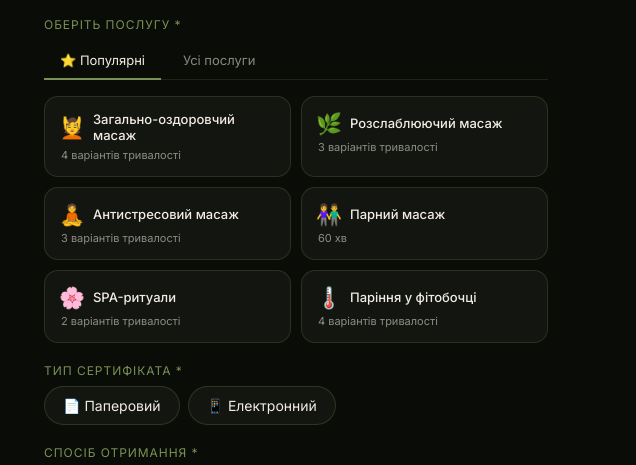
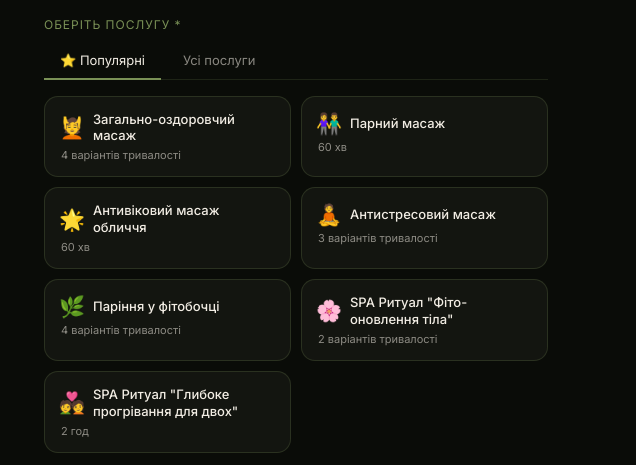
Before and after one commit to maximOliva9602/my_site_Oliva, a website: page public/certificate.html in a window 1280 px wide. Shown: the part 933-1398 px from the top of the page, 644-1280 px from the left. Drawn offline with nearby package versions, Linux system fonts and the light colour scheme; a web font is replaced by a local one.

Commit message:
cert: update services list, new popular IDs, remove prices & custom amount

```diff
--- a/public/certificate.html
+++ b/public/certificate.html
@@ -486,10 +486,14 @@
   var SERVICES = [
     { id:'zagalno', icon:'💆', name:'Загально-оздоровчий масаж',
       variants:[
-        {label:'Майстер · 60 хв',           price:1200},
-        {label:'Топ Майстер · 45 хв',        price:1150},
-        {label:'Топ Майстер · 60 хв',        price:1350},
-        {label:'Топ Майстер · 90 хв',        price:1750},
+        {label:'Майстер · 60 хв',      price:1200},
+        {label:'Топ Майстер · 45 хв',  price:1150},
+        {label:'Топ Майстер · 60 хв',  price:1350},
+        {label:'Топ Майстер · 90 хв',  price:1750},
+      ]},
+    { id:'parnyi', icon:'👫', name:'Парний масаж',
+      variants:[
+        {label:'60 хв', price:2700},
       ]},
     { id:'antistres', icon:'🧘', name:'Антистресовий масаж',
       variants:[
@@ -497,59 +501,60 @@
         {label:'60 хв', price:1200},
         {label:'90 хв', price:1600},
       ]},
-    { id:'rozsl', icon:'🌿', name:'Розслаблюючий масаж',
-      variants:[
-        {label:'30 хв', price:700},
-        {label:'45 хв', price:1000},
-        {label:'60 хв', price:1200},
-      ]},
-    { id:'antytsel', icon:'✨', name:'Антицелюлітний масаж',
-      variants:[
-        {label:'Топ Майстер · 60 хв', price:1450},
-      ]},
-    { id:'sport', icon:'🏃', name:'Спортивний масаж',
-      variants:[
-        {label:'Топ Майстер · 60 хв', price:1350},
-      ]},
-    { id:'oblychchya', icon:'💎', name:'Масаж обличчя',
-      variants:[
-        {label:'Майстер · 30 хв',      price:700},
-        {label:'Топ Майстер · 30 хв',  price:800},
-        {label:'Топ Майстер · 60 хв',  price:1350},
-      ]},
-    { id:'kaminnya', icon:'🪨', name:'Масаж гарячим камінням',
-      variants:[
-        {label:'60 хв', price:1400},
-      ]},
-    { id:'bambuk', icon:'🎍', name:'Бамбуковий баночний масаж',
+    { id:'antyvikovy', icon:'🌟', name:'Антивіковий масаж обличчя',
       variants:[
         {label:'60 хв', price:1500},
       ]},
-    { id:'parnyi', icon:'👫', name:'Парний масаж',
-      variants:[
-        {label:'60 хв', price:2700},
-      ]},
-    { id:'obgortannya', icon:'🔥', name:'Обгортання',
-      variants:[
-        {label:'Bruno Vassari Detox · 1 год 15 хв',          price:1600},
-        {label:'Гаряча експрес-трансформація · 2 год 10 хв', price:3500},
-        {label:'Холодне моделювання тіла · 2 год',           price:2700},
-        {label:'Гаряче моделювання тіла · 2 год',            price:2700},
-        {label:'SPA Seaweed (гаряче) · 1 год 10 хв',         price:1600},
-        {label:'Amore Shemen гаряче · 1 год',                price:1600},
-        {label:'Amore Shemen холодне · 1 год 10 хв',         price:1600},
-      ]},
-    { id:'fitobochka', icon:'🌡️', name:'Паріння у фітобочці',
+    { id:'fitobochka', icon:'🌿', name:'Паріння у фітобочці',
       variants:[
         {label:'20 хв', price:600},
         {label:'30 хв', price:800},
         {label:'45 хв', price:900},
         {label:'60 хв', price:1000},
       ]},
-    { id:'spa', icon:'🌸', name:'SPA-ритуали',
+    { id:'spa_fito', icon:'🌸', name:'SPA Ритуал "Фіто-оновлення тіла"',
       variants:[
-        {label:'Фіто-оновлення тіла · 90 хв',  price:2150},
-        {label:'Фіто-оновлення тіла · 130 хв', price:2750},
+        {label:'90 хв',  price:2150},
+        {label:'130 хв', price:2750},
+      ]},
+    { id:'spa_dvoh', icon:'💑', name:'SPA Ритуал "Глибоке прогрівання для двох"',
+      variants:[
+        {label:'2 год', price:2700},
+      ]},
+    { id:'spyna', icon:'🫴', name:'Масаж спини',
+      variants:[
+        {label:'30 хв', price:700},
+        {label:'45 хв', price:900},
+        {label:'60 хв', price:1100},
+      ]},
+    { id:'shyya', icon:'🙆', name:'Масаж шийно-комірцевої зони',
+      variants:[
+        {label:'30 хв', price:600},
+        {label:'45 хв', price:800},
+      ]},
+    { id:'oblychchya', icon:'💎', name:'Класичний масаж обличчя',
+      variants:[
+        {label:'Майстер · 30 хв',      price:700},
+        {label:'Топ Майстер · 30 хв',  price:800},
+        {label:'Топ Майстер · 60 хв',  price:1350},
+      ]},
+    { id:'limfodrenazh', icon:'💧', name:'Лімфодренажний масаж',
+      variants:[
+        {label:'60 хв', price:1350},
+      ]},
+    { id:'antytsel', icon:'✨', name:'Антицелюлітний масаж',
+      variants:[
+        {label:'Топ Майстер · 60 хв', price:1450},
+      ]},
+    { id:'dytyachy', icon:'🧒', name:'Дитячий масаж',
+      variants:[
+        {label:'30 хв', price:700},
+        {label:'45 хв', price:900},
+      ]},
+    { id:'amore', icon:'🔥', name:'Обгортання Amore Shemen',
+      variants:[
+        {label:'Гаряче · 1 год',        price:1600},
+        {label:'Холодне · 1 год 10 хв', price:1600},
       ]},
   ];
 
@@ -569,10 +574,6 @@
   var serviceError  = document.getElementById('serviceError');
   var inpService    = document.getElementById('inp-service');
   var inpPrice      = document.getElementById('inp-price');
-  var customAmountWrap = document.getElementById('customAmountWrap');
-  var customToggleBtn  = document.getElementById('customToggleBtn');
-  var customAmountField = document.getElementById('customAmountField');
-  var inpAmount     = document.getElementById('inp-amount');
   var form          = document.getElementById('certForm');
   var successState  = document.getElementById('successState');
   var submitBtn     = document.getElementById('submitBtn');
@@ -582,7 +583,7 @@
   var activeTab = 'popular';
 
   /* ── ПОПУЛЯРНІ (перші 6) ── */
-  var POPULAR_IDS = ['zagalno','rozsl','antistres','parnyi','spa','fitobochka'];
+  var POPULAR_IDS = ['zagalno','parnyi','antyvikovy','antistres','fitobochka','spa_fito','spa_dvoh'];
 
   POPULAR_IDS.forEach(function(pid){
     var s = SERVICES.find(function(s){ return s.id === pid; });
@@ -665,7 +666,6 @@
     });
     variantsWrap.style.display = 'block';
     selSummary.style.display   = 'none';
-    customAmountWrap.style.display = 'none';
   }
 
   function selectVariant(serviceName, variant){
@@ -681,7 +681,6 @@
     allPanel.style.display     = 'none';
     document.getElementById('pickerTabs').style.display = 'none';
     variantsWrap.style.display = 'none';
-    customAmountWrap.style.display = 'block';
     serviceError.style.display = 'none';
   }
 
@@ -693,32 +692,12 @@
     document.getElementById('pickerTabs').style.display = 'flex';
     popularPanel.style.display = activeTab === 'popular' ? 'block' : 'none';
     allPanel.style.display     = activeTab === 'all' ? 'block' : 'none';
-    customAmountWrap.style.display = 'none';
-    customAmountField.style.display = 'none';
-    customToggleBtn.textContent = '+ Вказати іншу суму';
-    if (inpAmount) inpAmount.value = '';
     // показати варіанти якщо категорія вже обрана
     if (activeCatId) {
       var svc = SERVICES.find(function(s){ return s.id === activeCatId; });
       if (svc && svc.variants.length > 1) variantsWrap.style.display = 'block';
     }
   });
-
-  /* ── СВОЯ СУМА ── */
-  customToggleBtn.addEventListener('click', function(){
-    var isOpen = customAmountField.style.display !== 'none';
-    customAmountField.style.display = isOpen ? 'none' : 'block';
-    customToggleBtn.textContent = isOpen ? '+ Вказати іншу суму' : '− Скасувати';
-    if (!isOpen) { inpAmount.focus(); }
-    else { inpAmount.value = ''; inpPrice.value = activeVariant ? activeVariant.price : ''; }
-  });
-
-  if (inpAmount) {
-    inpAmount.addEventListener('input', function(){
-      if (this.value) inpPrice.value = this.value;
-      else if (activeVariant) inpPrice.value = activeVariant.price;
-    });
-  }
 
   /* ── ТИП СЕРТИФІКАТА ── */
   var inpCertType = document.getElementById('inp-cert-type');
@@ -788,14 +767,9 @@
     }
 
     var serviceOk = !!inpService.value;
-    var priceOk   = inpPrice.value && parseInt(inpPrice.value) >= 200;
-    if (!serviceOk || !priceOk) {
+    if (!serviceOk) {
       serviceError.style.display = 'block';
       document.getElementById('fg-service').classList.add('invalid');
-      ok = false;
-    }
-    if (customAmountField.style.display !== 'none' && inpAmount.value && parseInt(inpAmount.value) < 200) {
-      document.getElementById('fg-amount').classList.add('invalid');
       ok = false;
     }
     return ok;
```
